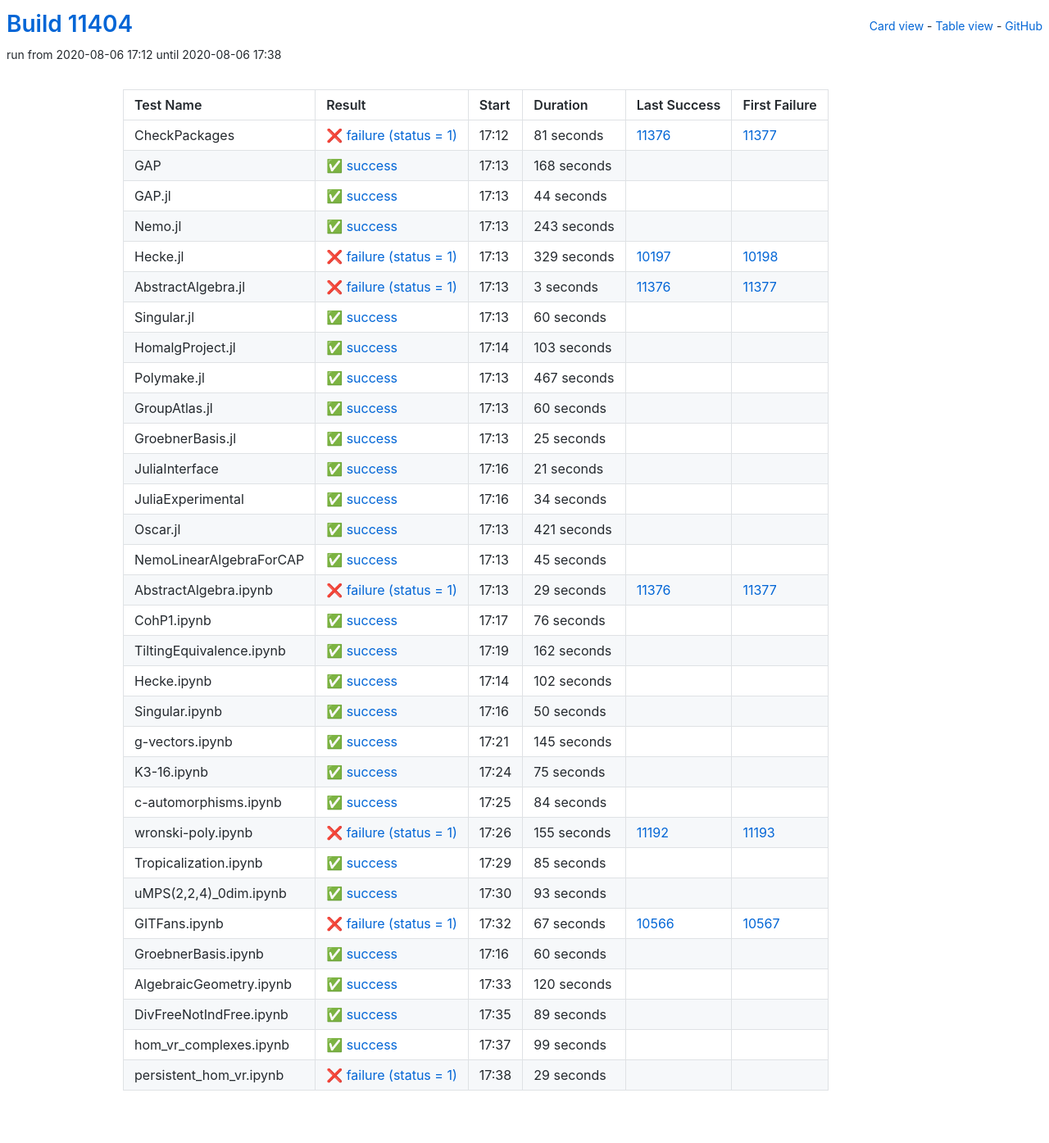
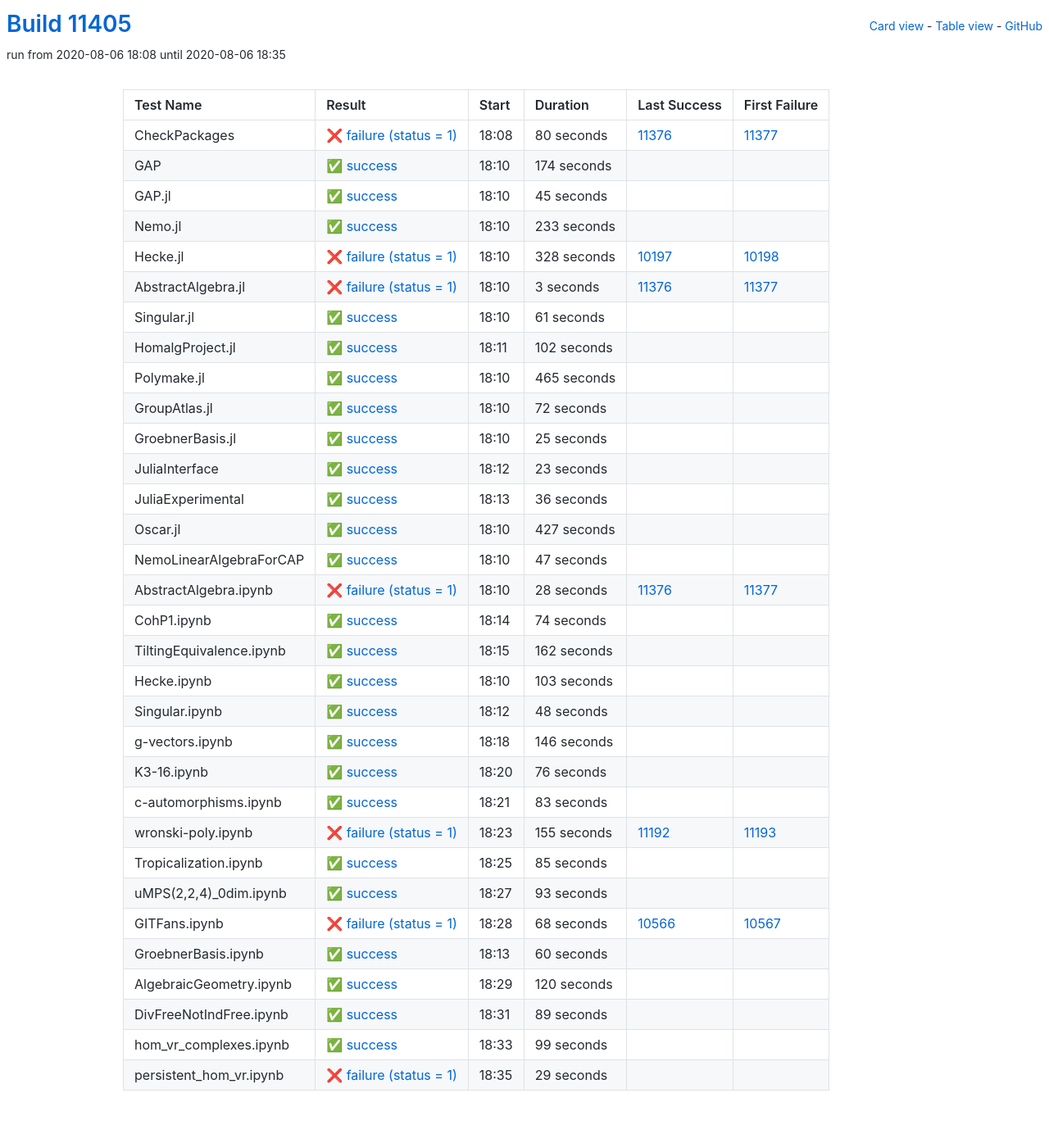
Before and after one commit to oscar-system/oscar-ci-status, a Jekyll site: the page built from table.html, in a window 1280 px wide. Shown: the whole page at 82% size. Built offline with Jekyll 4.4.1, drawn with Linux system fonts in a browser that asks for light colours.

Commit message:
Build #11405

```diff
--- a/_data/ci.yml
+++ b/_data/ci.yml
@@ -1,6 +1,6 @@
 ---
-build: 11404
-build_url: https://oscarci.mathematik.uni-kl.de/job/oscar/11404/
+build: 11405
+build_url: https://oscarci.mathematik.uni-kl.de/job/oscar/11405/
 job: oscar
 organization: oscar-system
 repo: oscar-ci-status
@@ -8,68 +8,68 @@
 tests:
 - name: CheckPackages
   id: checkpackages
-  log: https://oscarci.mathematik.uni-kl.de/job/oscar/11404/artifact/logs/build-11404/CheckPackages.log
-  start: 2020-08-06 17:12
+  log: https://oscarci.mathematik.uni-kl.de/job/oscar/11405/artifact/logs/build-11405/CheckPackages.log
+  start: 2020-08-06 18:08
   success: false
   exitcode: 1
   status: failure
-  duration: 81
+  duration: 80
   last_success: 11376
   last_success_url: https://oscarci.mathematik.uni-kl.de/job/oscar/11376/
   first_failure: 11377
   first_failure_url: https://oscarci.mathematik.uni-kl.de/job/oscar/11377/
 - name: GAP
   id: gap
-  log: https://oscarci.mathematik.uni-kl.de/job/oscar/11404/artifact/logs/build-11404/GAP.log
-  start: 2020-08-06 17:13
+  log: https://oscarci.mathematik.uni-kl.de/job/oscar/11405/artifact/logs/build-11405/GAP.log
+  start: 2020-08-06 18:10
   success: true
   exitcode: 0
   status: success
-  duration: 168
+  duration: 174
   last_success: false
   last_success_url:
   first_failure: false
   first_failure_url:
 - name: GAP.jl
   id: gap-jl
-  log: https://oscarci.mathematik.uni-kl.de/job/oscar/11404/artifact/logs/build-11404/GAP.jl.log
-  start: 2020-08-06 17:13
+  log: https://oscarci.mathematik.uni-kl.de/job/oscar/11405/artifact/logs/build-11405/GAP.jl.log
+  start: 2020-08-06 18:10
   success: true
   exitcode: 0
   status: success
-  duration: 44
+  duration: 45
   last_success: false
   last_success_url:
   first_failure: false
   first_failure_url:
 - name: Nemo.jl
   id: nemo-jl
-  log: https://oscarci.mathematik.uni-kl.de/job/oscar/11404/artifact/logs/build-11404/Nemo.jl.log
-  start: 2020-08-06 17:13
+  log: https://oscarci.mathematik.uni-kl.de/job/oscar/11405/artifact/logs/build-11405/Nemo.jl.log
+  start: 2020-08-06 18:10
   success: true
   exitcode: 0
   status: success
-  duration: 243
+  duration: 233
   last_success: false
   last_success_url:
   first_failure: false
   first_failure_url:
 - name: Hecke.jl
   id: hecke-jl
-  log: https://oscarci.mathematik.uni-kl.de/job/oscar/11404/artifact/logs/build-11404/Hecke.jl.log
-  start: 2020-08-06 17:13
+  log: https://oscarci.mathematik.uni-kl.de/job/oscar/11405/artifact/logs/build-11405/Hecke.jl.log
+  start: 2020-08-06 18:10
   success: false
   exitcode: 1
   status: failure
-  duration: 329
+  duration: 328
   last_success: 10197
   last_success_url: https://oscarci.mathematik.uni-kl.de/job/oscar/10197/
   first_failure: 10198
   first_failure_url: https://oscarci.mathematik.uni-kl.de/job/oscar/10198/
 - name: AbstractAlgebra.jl
   id: abstractalgebra-jl
-  log: https://oscarci.mathematik.uni-kl.de/job/oscar/11404/artifact/logs/build-11404/AbstractAlgebra.jl.log
-  start: 2020-08-06 17:13
+  log: https://oscarci.mathematik.uni-kl.de/job/oscar/11405/artifact/logs/build-11405/AbstractAlgebra.jl.log
+  start: 2020-08-06 18:10
   success: false
   exitcode: 1
   status: failure
@@ -80,56 +80,56 @@
   first_failure_url: https://oscarci.mathematik.uni-kl.de/job/oscar/11377/
 - name: Singular.jl
   id: singular-jl
-  log: https://oscarci.mathematik.uni-kl.de/job/oscar/11404/artifact/logs/build-11404/Singular.jl.log
-  start: 2020-08-06 17:13
+  log: https://oscarci.mathematik.uni-kl.de/job/oscar/11405/artifact/logs/build-11405/Singular.jl.log
+  start: 2020-08-06 18:10
   success: true
   exitcode: 0
   status: success
-  duration: 60
+  duration: 61
   last_success: false
   last_success_url:
   first_failure: false
   first_failure_url:
 - name: HomalgProject.jl
   id: homalgproject-jl
-  log: https://oscarci.mathematik.uni-kl.de/job/oscar/11404/artifact/logs/build-11404/HomalgProject.jl.log
-  start: 2020-08-06 17:14
+  log: https://oscarci.mathematik.uni-kl.de/job/oscar/11405/artifact/logs/build-11405/HomalgProject.jl.log
+  start: 2020-08-06 18:11
   success: true
   exitcode: 0
   status: success
-  duration: 103
+  duration: 102
   last_success: false
   last_success_url:
   first_failure: false
   first_failure_url:
 - name: Polymake.jl
   id: polymake-jl
-  log: https://oscarci.mathematik.uni-kl.de/job/oscar/11404/artifact/logs/build-11404/Polymake.jl.log
-  start: 2020-08-06 17:13
+  log: https://oscarci.mathematik.uni-kl.de/job/oscar/11405/artifact/logs/build-11405/Polymake.jl.log
+  start: 2020-08-06 18:10
   success: true
   exitcode: 0
   status: success
-  duration: 467
+  duration: 465
   last_success: false
   last_success_url:
   first_failure: false
   first_failure_url:
 - name: GroupAtlas.jl
   id: groupatlas-jl
-  log: https://oscarci.mathematik.uni-kl.de/job/oscar/11404/artifact/logs/build-11404/GroupAtlas.jl.log
-  start: 2020-08-06 17:13
+  log: https://oscarci.mathematik.uni-kl.de/job/oscar/11405/artifact/logs/build-11405/GroupAtlas.jl.log
+  start: 2020-08-06 18:10
   success: true
   exitcode: 0
   status: success
-  duration: 60
+  duration: 72
   last_success: false
   last_success_url:
   first_failure: false
   first_failure_url:
 - name: GroebnerBasis.jl
   id: groebnerbasis-jl
-  log: https://oscarci.mathematik.uni-kl.de/job/oscar/11404/artifact/logs/build-11404/GroebnerBasis.jl.log
-  start: 2020-08-06 17:13
+  log: https://oscarci.mathematik.uni-kl.de/job/oscar/11405/artifact/logs/build-11405/GroebnerBasis.jl.log
+  start: 2020-08-06 18:10
   success: true
   exitcode: 0
   status: success
@@ -140,80 +140,80 @@
   first_failure_url:
 - name: JuliaInterface
   id: juliainterface
-  log: https://oscarci.mathematik.uni-kl.de/job/oscar/11404/artifact/logs/build-11404/JuliaInterface.log
-  start: 2020-08-06 17:16
+  log: https://oscarci.mathematik.uni-kl.de/job/oscar/11405/artifact/logs/build-11405/JuliaInterface.log
+  start: 2020-08-06 18:12
   success: true
   exitcode: 0
   status: success
-  duration: 21
+  duration: 23
   last_success: false
   last_success_url:
   first_failure: false
   first_failure_url:
 - name: JuliaExperimental
   id: juliaexperimental
-  log: https://oscarci.mathematik.uni-kl.de/job/oscar/11404/artifact/logs/build-11404/JuliaExperimental.log
-  start: 2020-08-06 17:16
+  log: https://oscarci.mathematik.uni-kl.de/job/oscar/11405/artifact/logs/build-11405/JuliaExperimental.log
+  start: 2020-08-06 18:13
   success: true
   exitcode: 0
   status: success
-  duration: 34
+  duration: 36
   last_success: false
   last_success_url:
   first_failure: false
   first_failure_url:
 - name: Oscar.jl
   id: oscar-jl
-  log: https://oscarci.mathematik.uni-kl.de/job/oscar/11404/artifact/logs/build-11404/Oscar.jl.log
-  start: 2020-08-06 17:13
+  log: https://oscarci.mathematik.uni-kl.de/job/oscar/11405/artifact/logs/build-11405/Oscar.jl.log
+  start: 2020-08-06 18:10
   success: true
   exitcode: 0
   status: success
-  duration: 421
+  duration: 427
   last_success: false
   last_success_url:
   first_failure: false
   first_failure_url:
 - name: NemoLinearAlgebraForCAP
   id: nemolinearalgebraforcap
-  log: https://oscarci.mathematik.uni-kl.de/job/oscar/11404/artifact/logs/build-11404/NemoLinearAlgebraForCAP.log
-  start: 2020-08-06 17:13
+  log: https://oscarci.mathematik.uni-kl.de/job/oscar/11405/artifact/logs/build-11405/NemoLinearAlgebraForCAP.log
+  start: 2020-08-06 18:10
   success: true
   exitcode: 0
   status: success
-  duration: 45
+  duration: 47
   last_success: false
   last_success_url:
   first_failure: false
   first_failure_url:
 - name: AbstractAlgebra.ipynb
   id: abstractalgebra-ipynb
-  log: https://oscarci.mathematik.uni-kl.de/job/oscar/11404/artifact/logs/build-11404/AbstractAlgebra.ipynb.log
-  start: 2020-08-06 17:13
+  log: https://oscarci.mathematik.uni-kl.de/job/oscar/11405/artifact/logs/build-11405/AbstractAlgebra.ipynb.log
+  start: 2020-08-06 18:10
   success: false
   exitcode: 1
   status: failure
-  duration: 29
+  duration: 28
   last_success: 11376
   last_success_url: https://oscarci.mathematik.uni-kl.de/job/oscar/11376/
   first_failure: 11377
   first_failure_url: https://oscarci.mathematik.uni-kl.de/job/oscar/11377/
 - name: CohP1.ipynb
   id: cohp1-ipynb
-  log: https://oscarci.mathematik.uni-kl.de/job/oscar/11404/artifact/logs/build-11404/CohP1.ipynb.log
-  start: 2020-08-06 17:17
+  log: https://oscarci.mathematik.uni-kl.de/job/oscar/11405/artifact/logs/build-11405/CohP1.ipynb.log
+  start: 2020-08-06 18:14
   success: true
   exitcode: 0
   status: success
-  duration: 76
+  duration: 74
   last_success: false
   last_success_url:
   first_failure: false
   first_failure_url:
 - name: TiltingEquivalence.ipynb
   id: tiltingequivalence-ipynb
-  log: https://oscarci.mathematik.uni-kl.de/job/oscar/11404/artifact/logs/build-11404/TiltingEquivalence.ipynb.log
-  start: 2020-08-06 17:19
+  log: https://oscarci.mathematik.uni-kl.de/job/oscar/11405/artifact/logs/build-11405/TiltingEquivalence.ipynb.log
+  start: 2020-08-06 18:15
   success: true
   exitcode: 0
   status: success
@@ -224,68 +224,68 @@
   first_failure_url:
 - name: Hecke.ipynb
   id: hecke-ipynb
-  log: https://oscarci.mathematik.uni-kl.de/job/oscar/11404/artifact/logs/build-11404/Hecke.ipynb.log
-  start: 2020-08-06 17:14
+  log: https://oscarci.mathematik.uni-kl.de/job/oscar/11405/artifact/logs/build-11405/Hecke.ipynb.log
+  start: 2020-08-06 18:10
   success: true
   exitcode: 0
   status: success
-  duration: 102
+  duration: 103
   last_success: false
   last_success_url:
   first_failure: false
   first_failure_url:
 - name: Singular.ipynb
   id: singular-ipynb
-  log: https://oscarci.mathematik.uni-kl.de/job/oscar/11404/artifact/logs/build-11404/Singular.ipynb.log
-  start: 2020-08-06 17:16
+  log: https://oscarci.mathematik.uni-kl.de/job/oscar/11405/artifact/logs/build-11405/Singular.ipynb.log
+  start: 2020-08-06 18:12
   success: true
   exitcode: 0
   status: success
-  duration: 50
+  duration: 48
   last_success: false
   last_success_url:
   first_failure: false
   first_failure_url:
 - name: g-vectors.ipynb
   id: g-vectors-ipynb
-  log: https://oscarci.mathematik.uni-kl.de/job/oscar/11404/artifact/logs/build-11404/g-vectors.ipynb.log
-  start: 2020-08-06 17:21
+  log: https://oscarci.mathematik.uni-kl.de/job/oscar/11405/artifact/logs/build-11405/g-vectors.ipynb.log
+  start: 2020-08-06 18:18
   success: true
   exitcode: 0
   status: success
-  duration: 145
+  duration: 146
   last_success: false
   last_success_url:
   first_failure: false
   first_failure_url:
 - name: K3-16.ipynb
   id: k3-16-ipynb
-  log: https://oscarci.mathematik.uni-kl.de/job/oscar/11404/artifact/logs/build-11404/K3-16.ipynb.log
-  start: 2020-08-06 17:24
+  log: https://oscarci.mathematik.uni-kl.de/job/oscar/11405/artifact/logs/build-11405/K3-16.ipynb.log
+  start: 2020-08-06 18:20
   success: true
   exitcode: 0
   status: success
-  duration: 75
+  duration: 76
   last_success: false
   last_success_url:
   first_failure: false
   first_failure_url:
 - name: c-automorphisms.ipynb
   id: c-automorphisms-ipynb
-  log: https://oscarci.mathematik.uni-kl.de/job/oscar/11404/artifact/logs/build-11404/c-automorphisms.ipynb.log
-  start: 2020-08-06 17:25
+  log: https://oscarci.mathematik.uni-kl.de/job/oscar/11405/artifact/logs/build-11405/c-automorphisms.ipynb.log
+  start: 2020-08-06 18:21
   success: true
   exitcode: 0
   status: success
-  duration: 84
+  duration: 83
   last_success: false
   last_success_url:
   first_failure: false
   first_failure_url:
 - name: wronski-poly.ipynb
   id: wronski-poly-ipynb
-  log: https://oscarci.mathematik.uni-kl.de/job/oscar/11404/artifact/logs/build-11404/wronski-poly.ipynb.log
-  start: 2020-08-06 17:26
+  log: https://oscarci.mathematik.uni-kl.de/job/oscar/11405/artifact/logs/build-11405/wronski-poly.ipynb.log
+  start: 2020-08-06 18:23
   success: false
   exitcode: 1
   status: failure
@@ -296,8 +296,8 @@
   first_failure_url: https://oscarci.mathematik.uni-kl.de/job/oscar/11193/
 - name: Tropicalization.ipynb
   id: tropicalization-ipynb
-  log: https://oscarci.mathematik.uni-kl.de/job/oscar/11404/artifact/logs/build-11404/Tropicalization.ipynb.log
-  start: 2020-08-06 17:29
+  log: https://oscarci.mathematik.uni-kl.de/job/oscar/11405/artifact/logs/build-11405/Tropicalization.ipynb.log
+  start: 2020-08-06 18:25
   success: true
   exitcode: 0
   status: success
@@ -308,8 +308,8 @@
   first_failure_url:
 - name: uMPS(2,2,4)_0dim.ipynb
   id: umps-2-2-4-0dim-ipynb
-  log: https://oscarci.mathematik.uni-kl.de/job/oscar/11404/artifact/logs/build-11404/uMPS-2-2-4-_0dim.ipynb.log
-  start: 2020-08-06 17:30
+  log: https://oscarci.mathematik.uni-kl.de/job/oscar/11405/artifact/logs/build-11405/uMPS-2-2-4-_0dim.ipynb.log
+  start: 2020-08-06 18:27
   success: true
   exitcode: 0
   status: success
@@ -320,20 +320,20 @@
   first_failure_url:
 - name: GITFans.ipynb
   id: gitfans-ipynb
-  log: https://oscarci.mathematik.uni-kl.de/job/oscar/11404/artifact/logs/build-11404/GITFans.ipynb.log
-  start: 2020-08-06 17:32
+  log: https://oscarci.mathematik.uni-kl.de/job/oscar/11405/artifact/logs/build-11405/GITFans.ipynb.log
+  start: 2020-08-06 18:28
   success: false
   exitcode: 1
   status: failure
-  duration: 67
+  duration: 68
   last_success: 10566
   last_success_url: https://oscarci.mathematik.uni-kl.de/job/oscar/10566/
   first_failure: 10567
   first_failure_url: https://oscarci.mathematik.uni-kl.de/job/oscar/10567/
 - name: GroebnerBasis.ipynb
   id: groebnerbasis-ipynb
-  log: https://oscarci.mathematik.uni-kl.de/job/oscar/11404/artifact/logs/build-11404/GroebnerBasis.ipynb.log
-  start: 2020-08-06 17:16
+  log: https://oscarci.mathematik.uni-kl.de/job/oscar/11405/artifact/logs/build-11405/GroebnerBasis.ipynb.log
+  start: 2020-08-06 18:13
   success: true
   exitcode: 0
   status: success
@@ -344,8 +344,8 @@
   first_failure_url:
 - name: AlgebraicGeometry.ipynb
   id: algebraicgeometry-ipynb
-  log: https://oscarci.mathematik.uni-kl.de/job/oscar/11404/artifact/logs/build-11404/AlgebraicGeometry.ipynb.log
-  start: 2020-08-06 17:33
+  log: https://oscarci.mathematik.uni-kl.de/job/oscar/11405/artifact/logs/build-11405/AlgebraicGeometry.ipynb.log
+  start: 2020-08-06 18:29
   success: true
   exitcode: 0
   status: success
@@ -356,8 +356,8 @@
   first_failure_url:
 - name: DivFreeNotIndFree.ipynb
   id: divfreenotindfree-ipynb
-  log: https://oscarci.mathematik.uni-kl.de/job/oscar/11404/artifact/logs/build-11404/DivFreeNotIndFree.ipynb.log
-  start: 2020-08-06 17:35
+  log: https://oscarci.mathematik.uni-kl.de/job/oscar/11405/artifact/logs/build-11405/DivFreeNotIndFree.ipynb.log
+  start: 2020-08-06 18:31
   success: true
   exitcode: 0
   status: success
@@ -368,8 +368,8 @@
   first_failure_url:
 - name: hom_vr_complexes.ipynb
   id: hom-vr-complexes-ipynb
-  log: https://oscarci.mathematik.uni-kl.de/job/oscar/11404/artifact/logs/build-11404/hom_vr_complexes.ipynb.log
-  start: 2020-08-06 17:37
+  log: https://oscarci.mathematik.uni-kl.de/job/oscar/11405/artifact/logs/build-11405/hom_vr_complexes.ipynb.log
+  start: 2020-08-06 18:33
   success: true
   exitcode: 0
   status: success
@@ -380,8 +380,8 @@
   first_failure_url:
 - name: persistent_hom_vr.ipynb
   id: persistent-hom-vr-ipynb
-  log: https://oscarci.mathematik.uni-kl.de/job/oscar/11404/artifact/logs/build-11404/persistent_hom_vr.ipynb.log
-  start: 2020-08-06 17:38
+  log: https://oscarci.mathematik.uni-kl.de/job/oscar/11405/artifact/logs/build-11405/persistent_hom_vr.ipynb.log
+  start: 2020-08-06 18:35
   success: false
   exitcode: 1
   status: failure
```
Also changed, not shown: README.md.
